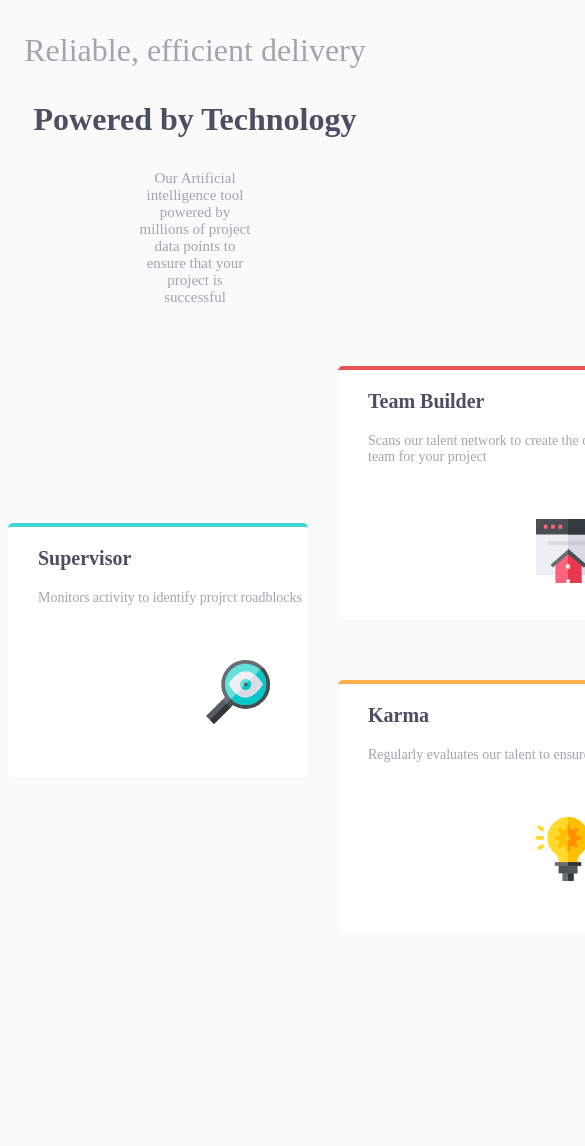
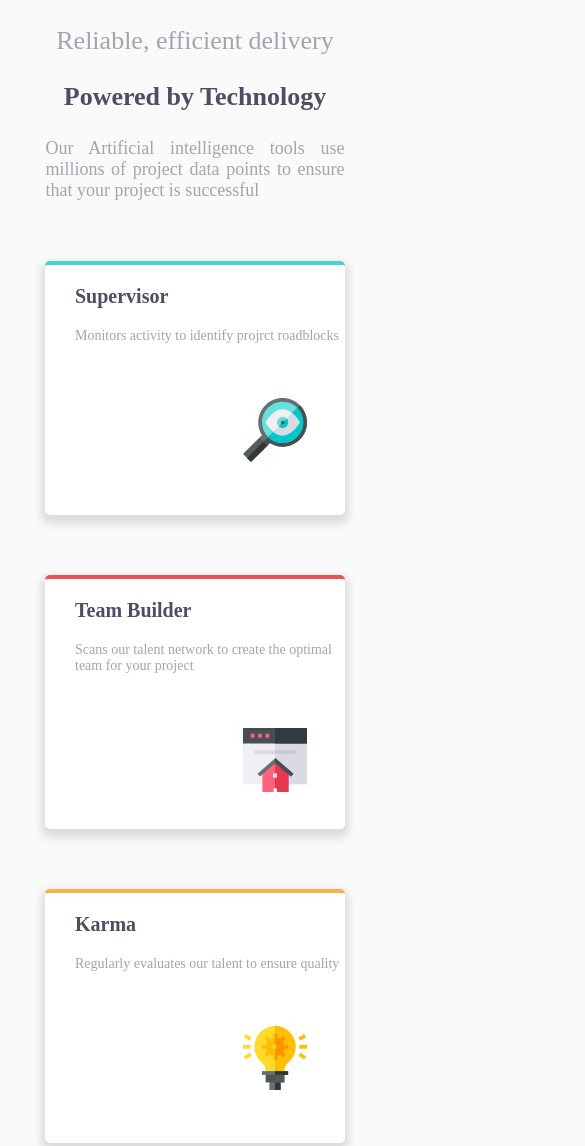
Before and after one commit to ideal-josh/Four-Card-Feature, a plain HTML site: page index.html in a window 390 px wide. Shown: the top 1146 px of the page, 585 px wide, since content can reach past the window. Before the commit the page ends 1002 px from the top, so only its background shows below. Drawn offline with Linux system fonts and the light colour scheme.

Commit message:
changed text in html and updated css files

```diff
--- a/index.html
+++ b/index.html
@@ -12,7 +12,7 @@
 
   <p class="light-header">Reliable, efficient delivery</p>
   <p class="thick-header">Powered by Technology</p>
-  <p class="text">Our Artificial intelligence tool powered by millions of project data points to ensure that your project is successful</p>
+  <p class="text">Our Artificial intelligence tools use millions of project data points to ensure that your project is successful</p>
   <div id="container">
     <div class="col-1">
        <div class="item item-1">
--- a/style.css
+++ b/style.css
@@ -35,7 +35,7 @@ body {
   margin: 60px auto;
   border-top: solid 4px;
   border-radius: 5px;
-
+  box-shadow: 0 5px 8px 4px rgba(0, 0, 0,0.12);
 }
 
 .item-1 {
@@ -72,3 +72,43 @@ h3 {
   left: 80px;
   top: 40px;
 }
+
+@media(min-width:1000px){ /* desktop */
+
+}
+@media(max-width:999px){ /* mobile */
+  #container{
+    max-width: 300px;
+    /* margin: auto; */
+    display: block;
+    justify-content: space-evenly;
+    align-items: center;
+
+  }
+  .text {
+    font-weight: 200;
+    color: hsl(229, 6%, 66%);
+    width: 80%;
+    font-size: 18px;
+    margin: 0 auto;
+    text-align: justify;
+    max-width: 300px;
+  }
+  .light-header {
+    font-size: 26px;
+    font-weight: 200;
+    color: hsl(229, 6%, 66%);
+    text-align: center;
+  }
+  .thick-header{
+    font-size: 26px;
+    font-weight: 600;
+    color: hsl(234, 12%, 34%);
+    text-align: center;
+  }
+  .item-4 {
+    margin-left: 0px;
+    border-color: hsl(212, 86%, 64%);
+  }
+
+}
```
